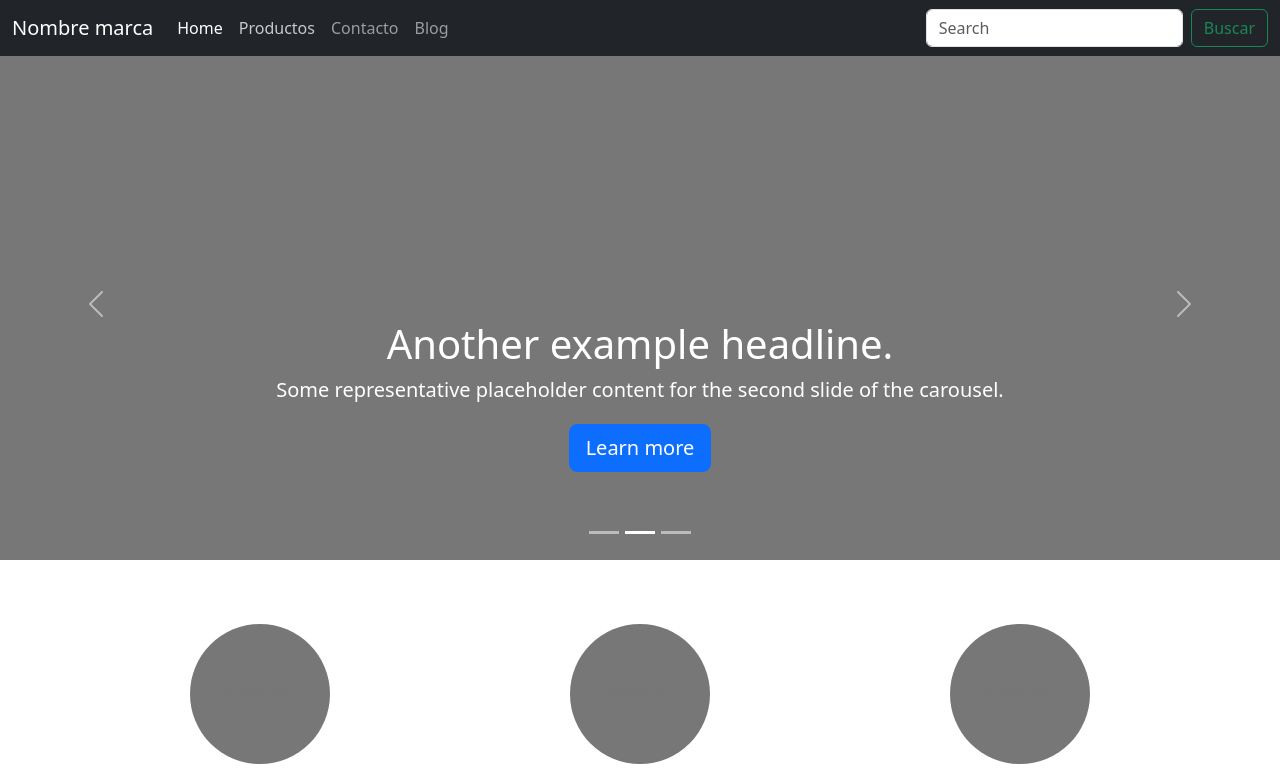
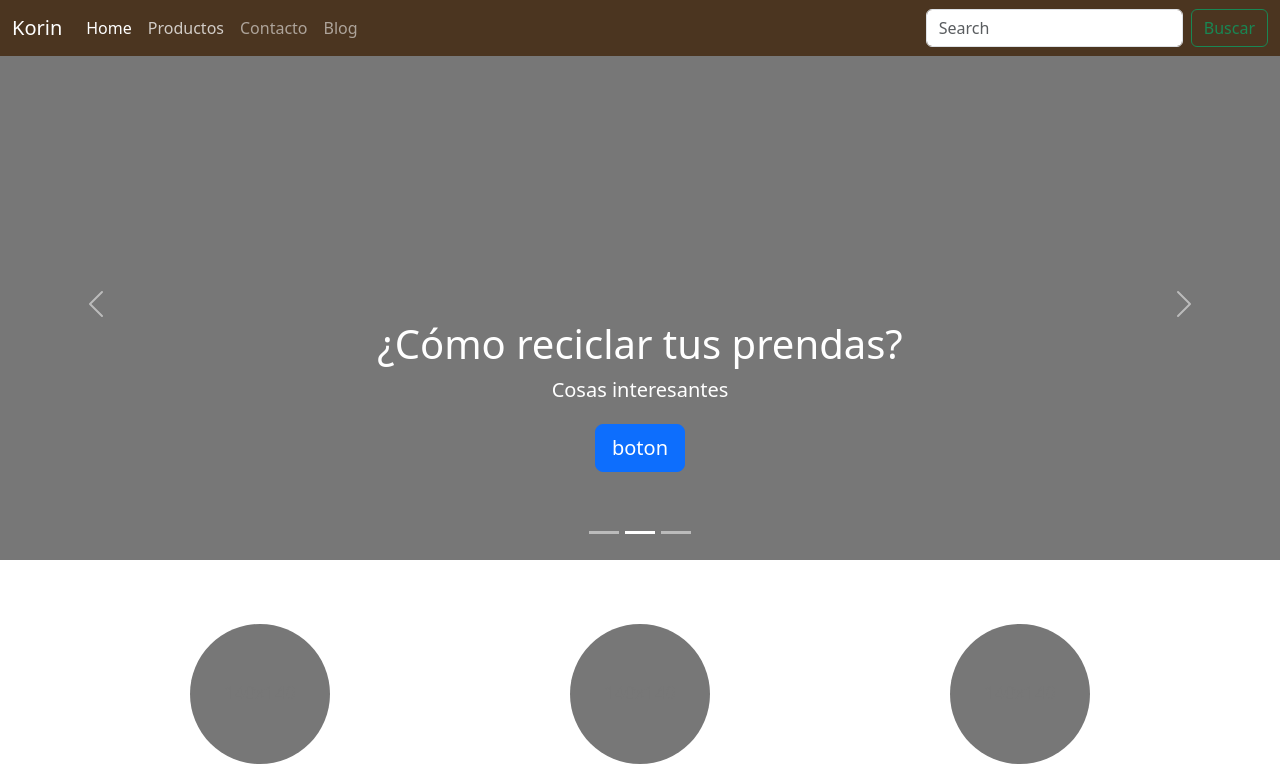
Before and after one commit to wildchamo/Eco-Korin, a plain HTML site: page index.html in a window 1280 px wide. Both pictures are taken after a click on the link "Productos". Shown: the top 769 px of the page. Drawn offline with nearby package versions, Linux system fonts and the light colour scheme.

Commit message:
agregamos fotos

```diff
--- a/index.html
+++ b/index.html
@@ -38,9 +38,9 @@
   <body>
 
 <header>
-  <nav class="navbar navbar-expand-md navbar-dark fixed-top bg-dark">
+  <nav class="navbar navbar-expand-md navbar-dark fixed-top " style="background-color: #4B3520;">
     <div class="container-fluid">
-      <a class="navbar-brand" href="#">Nombre marca</a>
+      <a class="navbar-brand" href="#">Korin</a>
       <button class="navbar-toggler" type="button" data-bs-toggle="collapse" data-bs-target="#navbarCollapse" aria-controls="navbarCollapse" aria-expanded="false" aria-label="Toggle navigation">
         <span class="navbar-toggler-icon"></span>
       </button>
@@ -83,20 +83,20 @@
 
         <div class="container">
           <div class="carousel-caption text-start">
-            <h1>Example headline.</h1>
-            <p>Some representative placeholder content for the first slide of the carousel.</p>
-            <p><a class="btn btn-lg btn-primary" href="#">Sign up today</a></p>
+            <h1>¿Qué es la moda sostenible?</h1>
+            <p>Cosas interesantes.</p>
+            <p><a class="btn btn-lg btn-primary" href="#">Aprende más</a></p>
           </div>
         </div>
       </div>
       <div class="carousel-item">
-        <svg class="bd-placeholder-img" width="100%" height="100%" xmlns="http://www.w3.org/2000/svg" aria-hidden="true" preserveAspectRatio="xMidYMid slice" focusable="false"><rect width="100%" height="100%" fill="#777"/></svg>
+        <svg class="bd-placeholder-img" src="" width="100%" height="100%" xmlns="http://www.w3.org/2000/svg" aria-hidden="true" preserveAspectRatio="xMidYMid slice" focusable="false"><rect width="100%" height="100%" fill="#777"/></svg>
 
         <div class="container">
           <div class="carousel-caption">
-            <h1>Another example headline.</h1>
-            <p>Some representative placeholder content for the second slide of the carousel.</p>
-            <p><a class="btn btn-lg btn-primary" href="#">Learn more</a></p>
+            <h1>¿Cómo reciclar tus prendas?</h1>
+            <p>Cosas interesantes</p>
+            <p><a class="btn btn-lg btn-primary" href="#">boton</a></p>
           </div>
         </div>
       </div>
@@ -105,9 +105,9 @@
 
         <div class="container">
           <div class="carousel-caption text-end">
-            <h1>One more for good measure.</h1>
-            <p>Some representative placeholder content for the third slide of this carousel.</p>
-            <p><a class="btn btn-lg btn-primary" href="#">Browse gallery</a></p>
+            <h1>Soy un titulo </h1>
+            <p>cosas interesantes</p>
+            <p><a class="btn btn-lg btn-primary" href="#">boton</a></p>
           </div>
         </div>
       </div>
```
Also changed, not shown: imagenes/1.jpeg (added), imagenes/2.jpeg (added), imagenes/3.jpeg (added).
